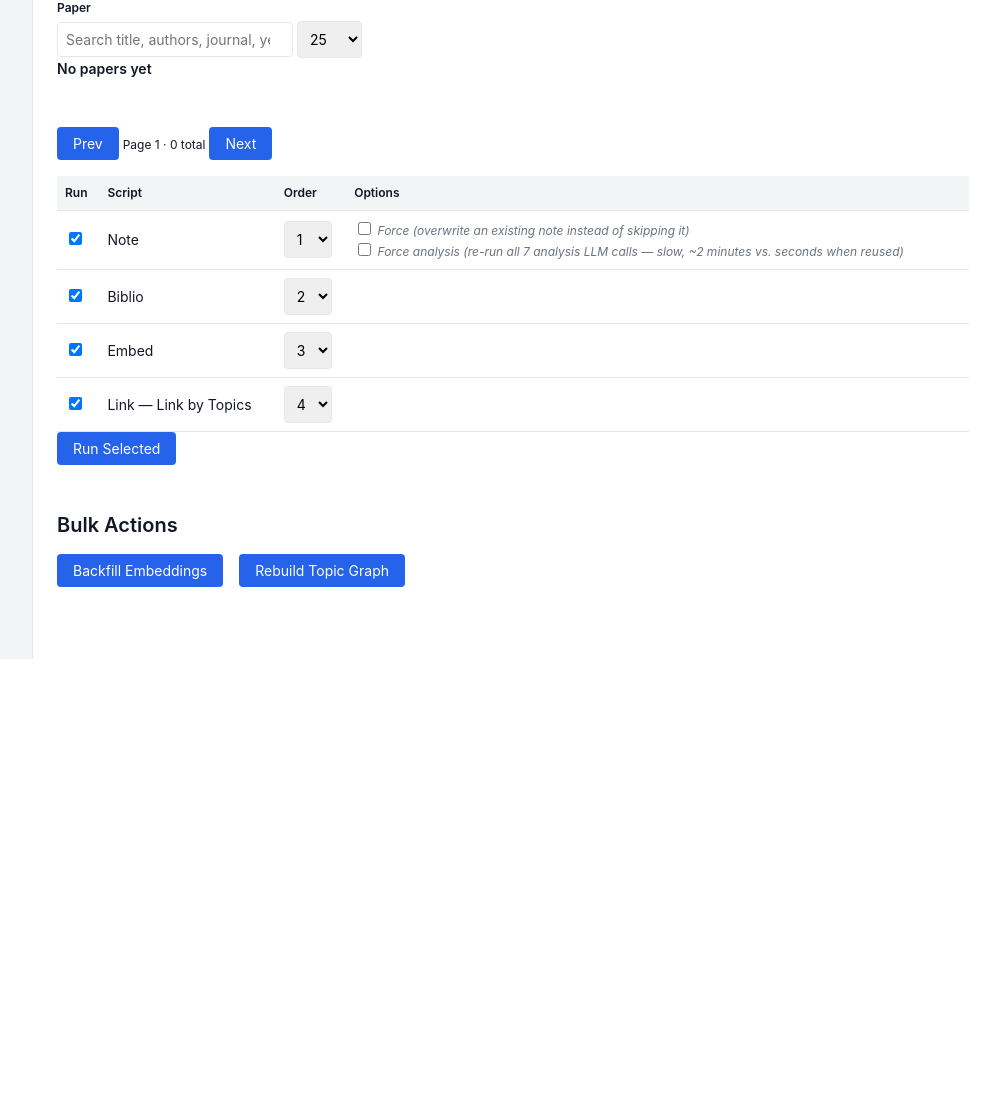
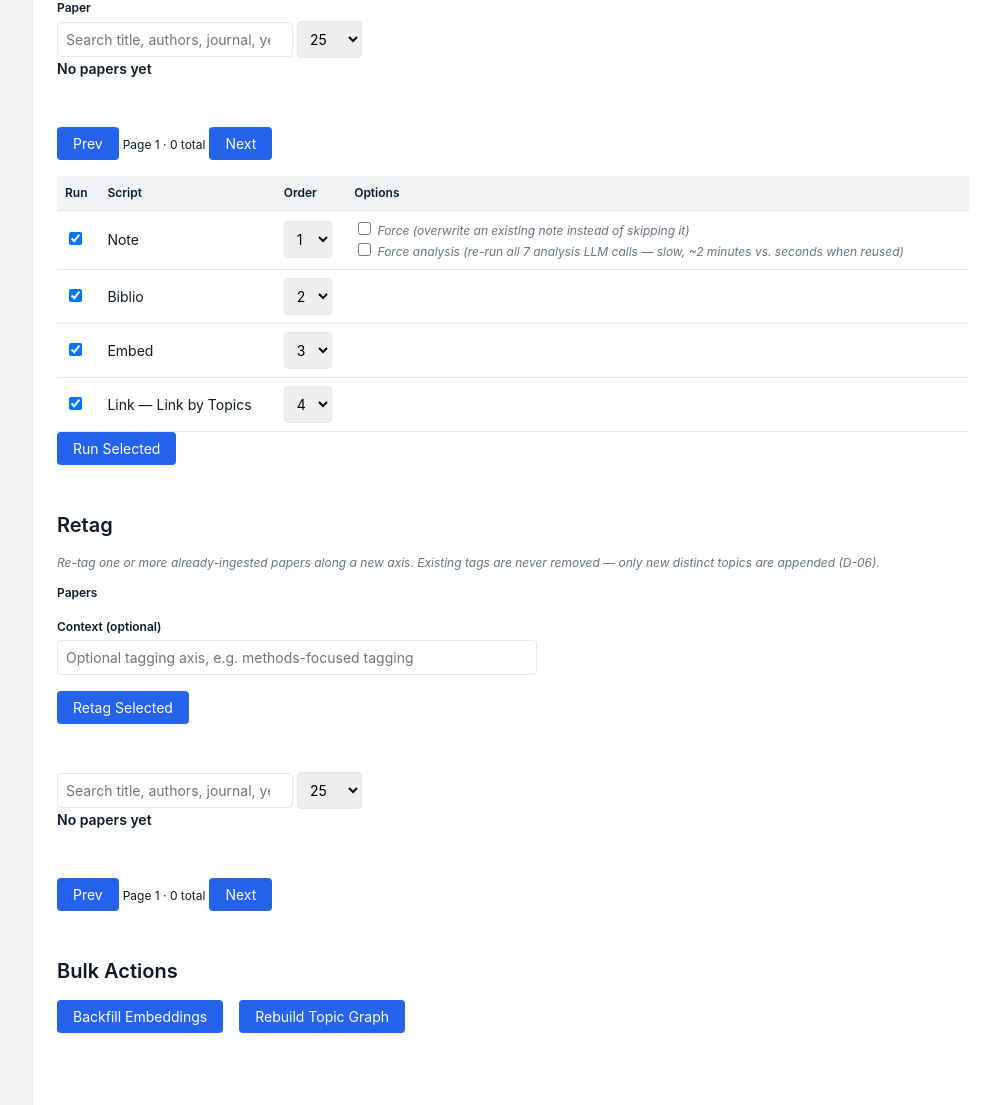
Before and after one commit to themanuelr/ragsearch-assistant, a FastAPI app: page /processing in a window 1280 px wide. Shown: the part 383-1488 px from the top of the page, without its empty margins (187-1187 px from the left). Before the commit the page ends 1042 px from the top, so only its background shows below. Run offline with FastAPI, Linux system fonts and the light colour scheme.

Commit message:
feat(08.1-06): POST /processing/retag route + Retag checkbox picker section (D-09, D-16)
- registry_keys[] resolved via scan_paper (opaque key lookup, never a
  filesystem path); a miss is skipped, not aborted
- one retag job enqueued per selected key via build_action_argv + enqueue
  (never a second job-spawning path, T-08-02); order preserved for the FIFO
  worker
- zero selection returns the shared form-error partial, nothing enqueued
- context field threaded into every enqueued job's argv
- Retag section mounts the shared paper_picker.html in checkbox mode
  (scope=project, select_mode=checkbox) as a second, independently-targeted
  picker instance alongside orchestration's radio picker

```diff
--- a/gui/routes/processing.py
+++ b/gui/routes/processing.py
@@ -21,7 +21,7 @@ never a second job-spawning path (T-08-02).
 """
 
 import pathlib
-from typing import Optional
+from typing import List, Optional
 
 from fastapi import APIRouter, Form, Request
 from fastapi.responses import PlainTextResponse
@@ -178,6 +178,41 @@ def processing_ingest_url(request: Request, url: Optional[str] = Form(None)):
     return _job_status_response(request, gui_jobs.get(job_id))
 
 
+@router.post("/processing/retag")
+def processing_retag(
+    request: Request,
+    registry_keys: List[str] = Form([]),
+    context: Optional[str] = Form(None),
+):
+    """Enqueue one retag job per selected paper (D-09). ``registry_keys``
+    arrives as a multi-select from the shared checkbox picker
+    (``paper_picker.html``'s ``select_mode="checkbox"`` rows) -- resolved as
+    opaque registry dict keys via ``scan_paper``, never a filesystem path
+    (T-08-06-01). A key with no matching registry entry is skipped rather
+    than aborting the whole batch (mirrors ``scan_paper``'s own None-on-miss
+    contract). Order is preserved from the submitted list; the strict FIFO
+    queue (D-06) serializes execution. ``context`` (free text) is threaded
+    into every enqueued job identically (T-08.1-06-02: single argv element,
+    never a shell string)."""
+    config = load_gui_config()
+
+    if not registry_keys:
+        return _form_error_response(request, "Select at least one paper to retag.")
+
+    job_list = []
+    for key in registry_keys:
+        paper = scan_paper(config, key)
+        if paper is None:
+            continue
+        argv = gui_jobs.build_action_argv(
+            "retag", config, stem=paper["stem"], context=(context or None)
+        )
+        job_id = gui_jobs.enqueue("retag", argv)
+        job_list.append(gui_jobs.get(job_id))
+
+    return _job_status_list_response(request, job_list)
+
+
 @router.post("/processing/orchestrate")
 def processing_orchestrate(
     request: Request,
--- a/gui/templates/processing.html
+++ b/gui/templates/processing.html
@@ -133,6 +133,37 @@
   </section>
 
   <section class="section-gap">
+    <h2>Retag</h2>
+    <p class="settings-hint">Re-tag one or more already-ingested papers along a new axis. Existing tags are never removed — only new distinct topics are appended (D-06).</p>
+    <form hx-post="/processing/retag" hx-target="#retag-status" hx-swap="innerHTML">
+      <div class="settings-field">
+        <label>Papers</label>
+        {# Shared paper picker (D-01..D-05, Phase 08.1 Plan 01), checkbox
+           mode (D-09/D-16): a SECOND mount of the same partial as
+           orchestration's radio picker above, distinguished by its own
+           ``target_id`` so search/page-size/pagination swaps never collide
+           with #orch-picker-results. Loaded via hx-trigger="load" (not a
+           synchronous {% include %}) since this section renders below the
+           already-synchronous orchestration picker and doesn't need to be
+           in the very first response byte. The rows (name="registry_keys")
+           land inside THIS <form> so all checked keys submit together. #}
+        <div id="retag-picker-results"
+             hx-get="/papers/picker?scope=project&select_mode=checkbox"
+             hx-trigger="load"
+             hx-vals='{"target_id": "retag-picker-results"}'>
+        </div>
+      </div>
+      <div class="settings-field">
+        <label for="retag-context">Context (optional)</label>
+        <input type="text" id="retag-context" name="context"
+               placeholder="Optional tagging axis, e.g. methods-focused tagging">
+      </div>
+      <button type="submit" class="btn">Retag Selected</button>
+    </form>
+    <div id="retag-status" class="section-gap"></div>
+  </section>
+
+  <section class="section-gap">
     <h2>Bulk Actions</h2>
     <div class="bulk-actions">
       <button type="button" class="btn"
```
